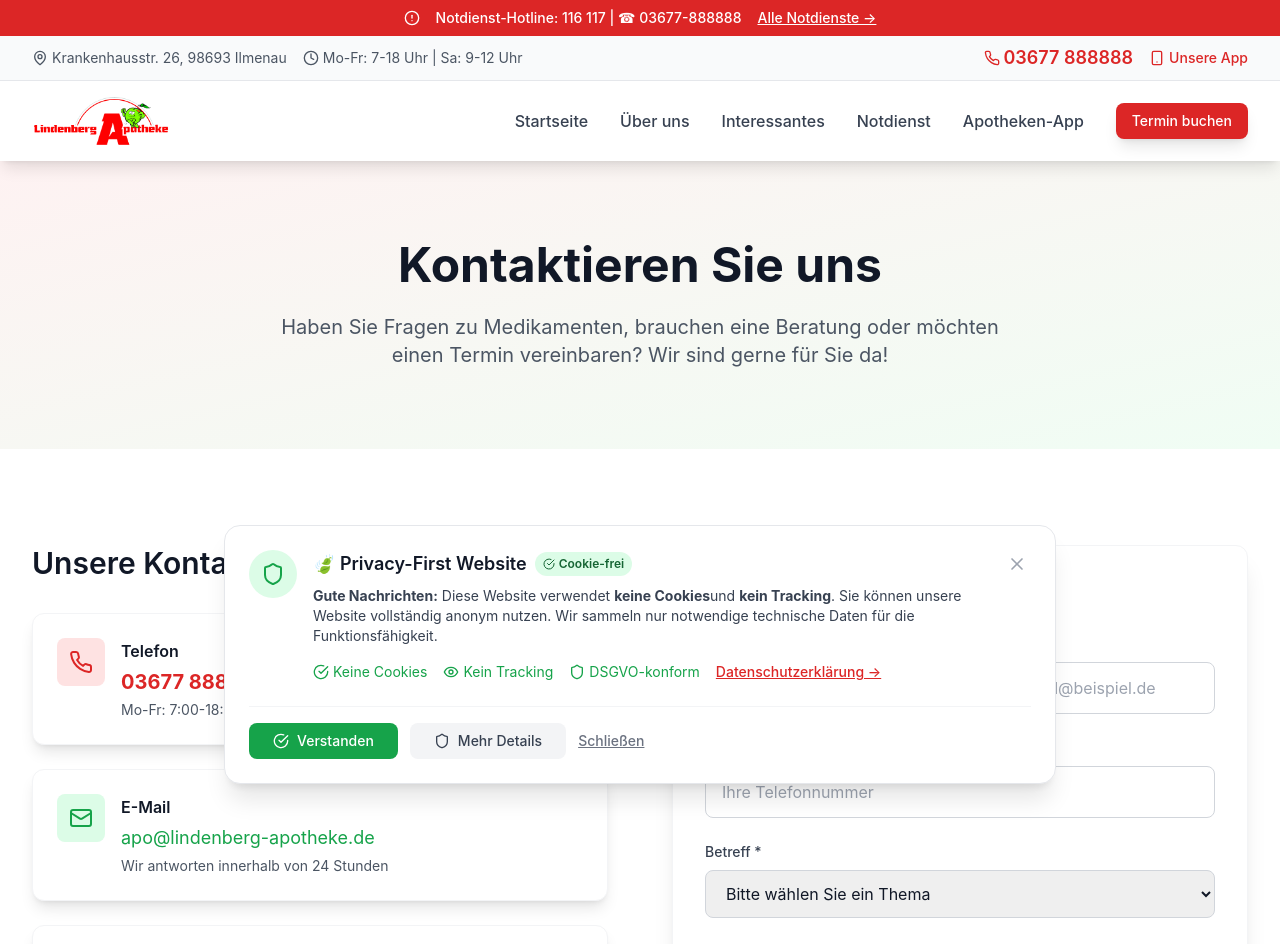
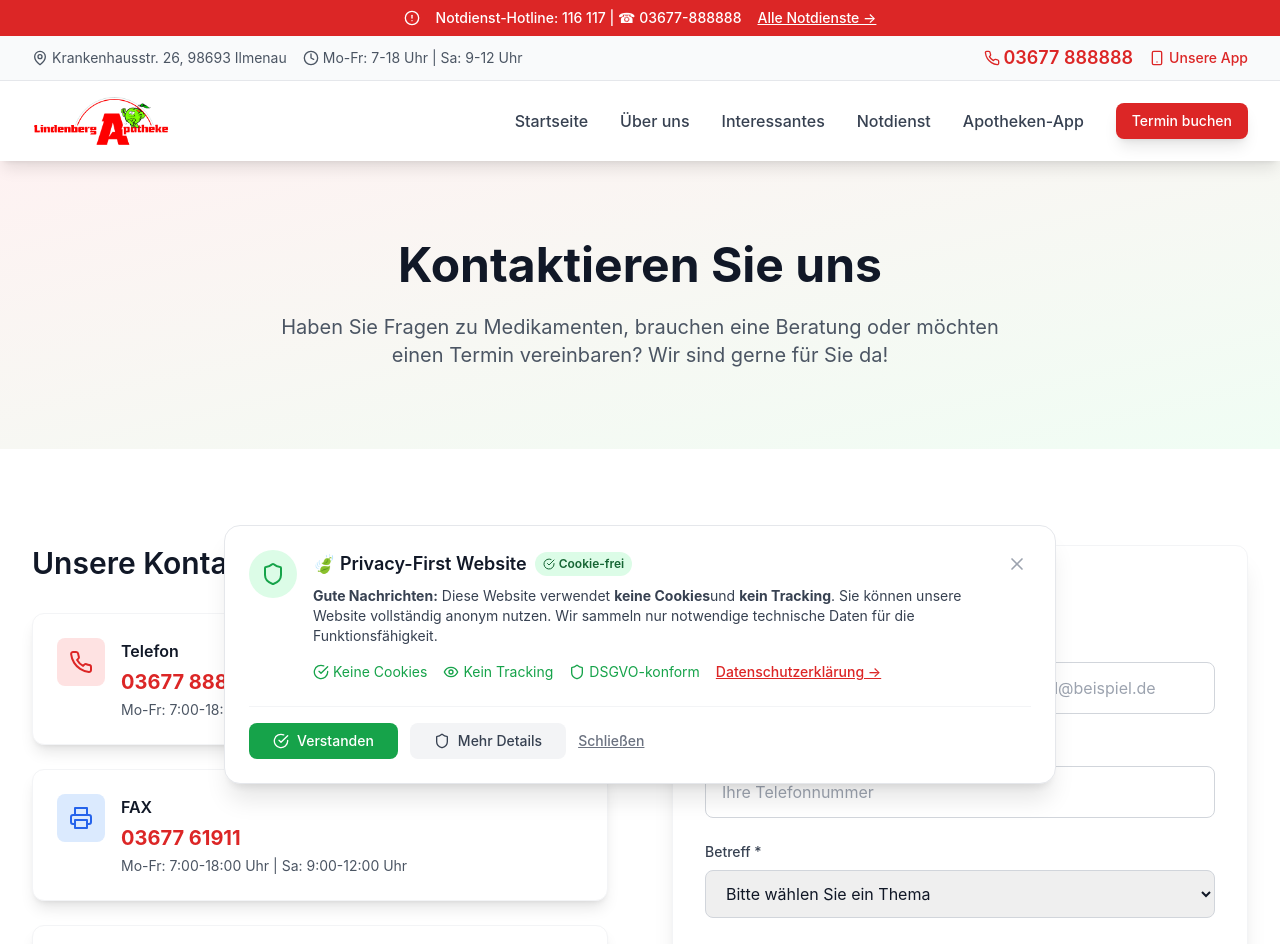
Before and after one commit to Azz3m90/Lindenberg-Apotheke-v1, a Next.js app: page /kontakt in a window 1280 px wide. Shown: the top 944 px of the page. Built offline with nearby package versions, Linux system fonts and the light colour scheme.

Commit message:
Add image for start page, add fax icon and a little change in hero.tsx

```diff
--- a/src/components/sections/Hero.tsx
+++ b/src/components/sections/Hero.tsx
@@ -110,14 +110,14 @@ export default function Hero() {
           <div className="relative">
             <div className="relative z-10">
               <img
-                src="/logo.png"
+                src="/pharmacy-image.png"
                 alt="Lindenberg-Apotheke Ilmenau - Logo"
-                className="w-full h-auto rounded-2xl shadow-2xl object-contain"
+                className="w-full h-auto rounded-2xl shadow-2xl object-cover"
                 style={{ minHeight: "300px" }}
               />
 
               {/* Floating Card */}
-              <div className="absolute -bottom-6 -left-6 bg-white p-6 rounded-xl shadow-xl border border-gray-100 max-w-xs">
+              <div className="absolute -bottom-6 md:-left-6 bg-primary-100 p-6 rounded-xl shadow-xl border border-primary-100 max-w-xs">
                 <div className="flex items-center space-x-3">
                   <div className="flex-shrink-0">
                     <div className="w-12 h-12 bg-primary-100 rounded-full flex items-center justify-center">
@@ -129,7 +129,9 @@ export default function Hero() {
                       Direkte Hotline
                     </div>
                     <div className="text-lg font-bold text-primary-600">
-                      03677 888888
+                      <a href="tel:+493677888888">
+                        03677 888888
+                      </a>
                     </div>
                   </div>
                 </div>
--- a/src/pages/kontakt.tsx
+++ b/src/pages/kontakt.tsx
@@ -17,6 +17,7 @@ import {
   MessageCircle,
   Shield,
   RefreshCw,
+  Printer,
 } from "lucide-react";
 
 interface ContactFormData {
@@ -370,7 +371,26 @@ export default function Kontakt() {
                       </p>
                     </div>
                   </div>
-
+                  {/* Fax */}
+                  <div className="flex items-start space-x-4 p-6 bg-white rounded-xl shadow-lg border border-gray-100">
+                    <div className="flex-shrink-0 w-12 h-12 bg-blue-100 rounded-lg flex items-center justify-center">
+                      <Printer className="w-6 h-6 text-blue-600" />
+                    </div>
+                    <div>
+                      <h3 className="font-semibold text-gray-900 mb-1">
+                        FAX
+                      </h3>
+                      <a
+                        href="tel:+49 3677 61911"
+                        className="text-xl font-bold text-primary-600 hover:text-primary-700 transition-colors"
+                      >
+                        03677 61911
+                      </a>
+                      <p className="text-sm text-gray-600 mt-1">
+                        Mo-Fr: 7:00-18:00 Uhr | Sa: 9:00-12:00 Uhr
+                      </p>
+                    </div>
+                  </div>
                   {/* Email */}
                   <div className="flex items-start space-x-4 p-6 bg-white rounded-xl shadow-lg border border-gray-100">
                     <div className="flex-shrink-0 w-12 h-12 bg-secondary-100 rounded-lg flex items-center justify-center">
```
Also changed, not shown: public/pharmacy-image.png (added).
